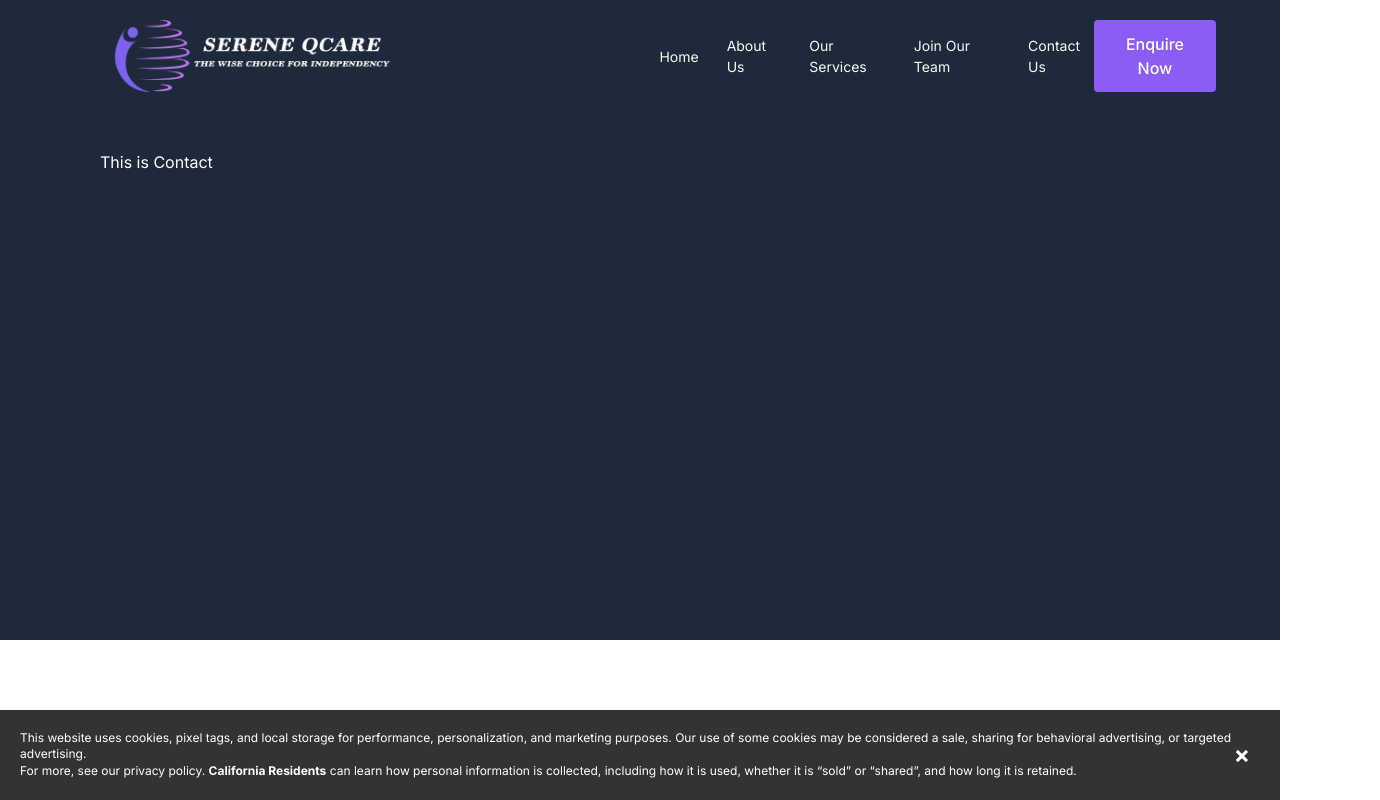
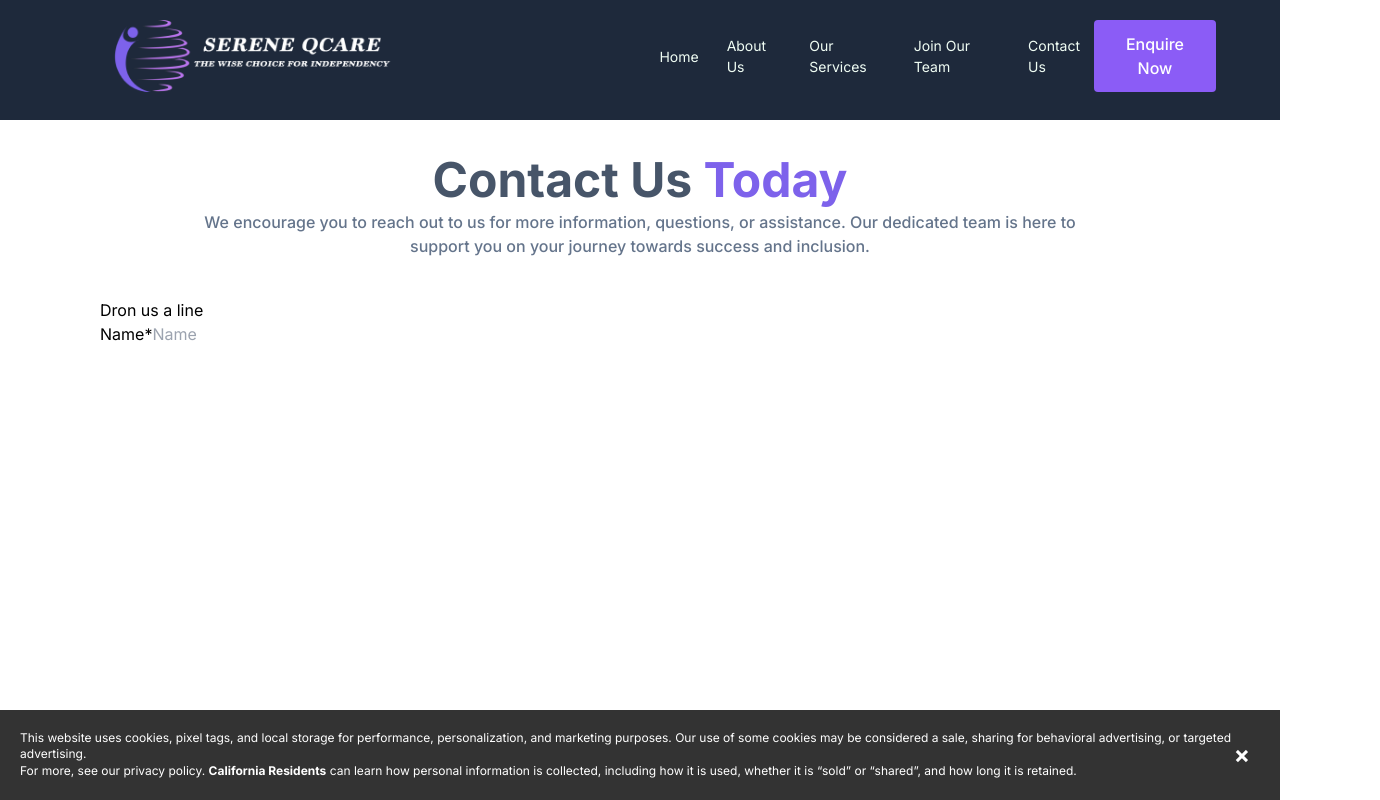
Before and after one commit to WebGhpTech/Serene-Qcare, a React (Vite) app: page /contact in a window 1280 px wide. Shown: the whole page, 1380 px wide, since content can reach past the window. Built offline with nearby package versions, Linux system fonts and the light colour scheme.

Commit message:
Update Contact.jsx

```diff
--- a/src/pages/Contact.jsx
+++ b/src/pages/Contact.jsx
@@ -1,10 +1,21 @@
 const Contact = () => {
   return (
-    <section className="bg-secondary h-[80vh]">
-         <div className="pt-[150px] w-full pb-0 text-white ml-[100px] justify-center" >
+     <section className="bg-secondary h-[120px]">
+         <div className="pt-[150px] w-full pb-0 text-white text-center " >
             <div>
-               This is Contact
+               <h1 className="text-darkGray text-4xl font-bold">Contact Us <span className="text-primary">Today</span></h1>
+               <p className="tex-lg font-medium text-button2">We encourage you to reach out to us for more information, questions, or assistance. Our dedicated team is here to
+               <br/>support you on your journey towards success and inclusion.</p>
             </div>
+         </div>
+         <div className="wrapper ml-[100px] mt-10">
+             <div>
+                <div>
+                  <h4>Dron us a line</h4>
+                  <label>Name*</label>
+                  <input className="border-1" type="text" placeholder="Name"></input>
+                </div>
+             </div>
          </div>
     </section>
   )
```
